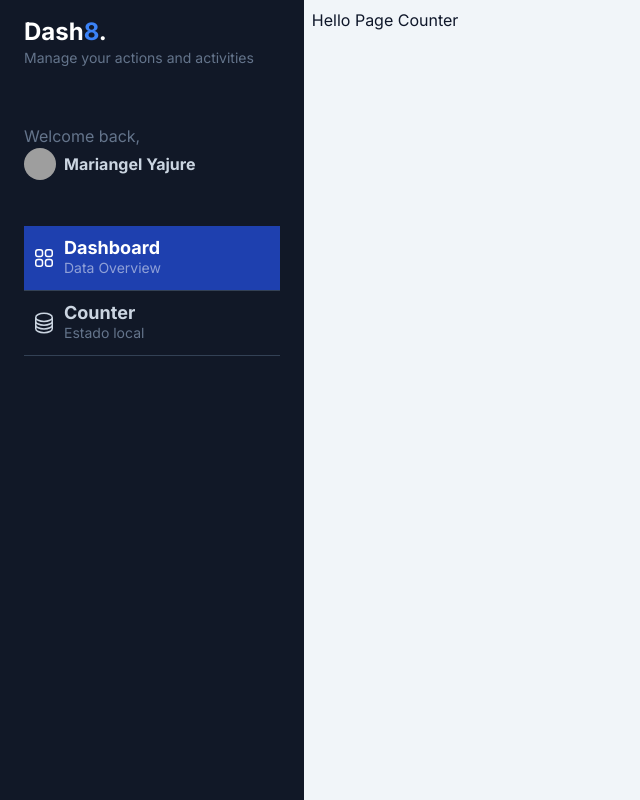
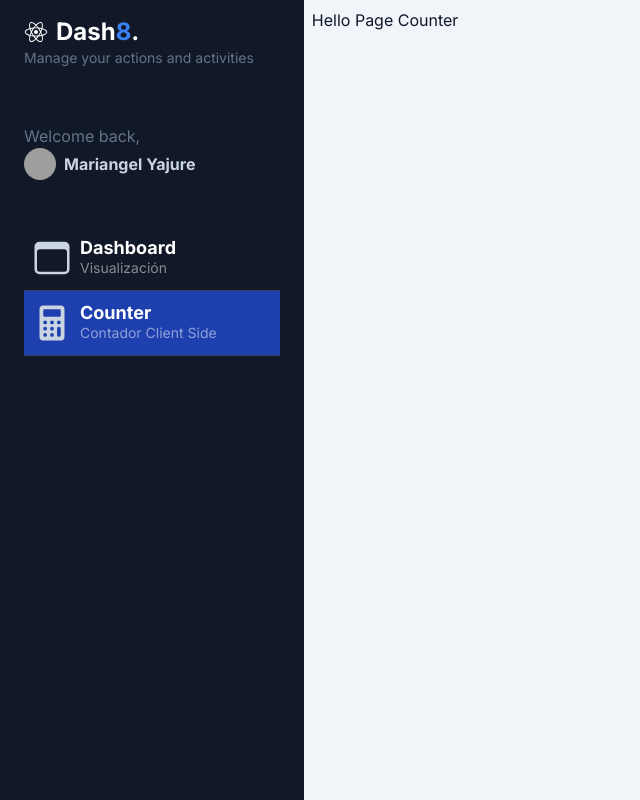
Before and after one commit to DramaQueeen26/my-dashboard-next, a Next.js app: page /dashboard/counter in a window 1280 px wide. Shown: the whole page, without its empty margins (0-640 px from the left). Built offline with nearby package versions, Linux system fonts and the light colour scheme; grey boxes are pictures that could not be loaded.

Commit message:
Iconos y ruta activa

```diff
--- a/package.json
+++ b/package.json
@@ -19,6 +19,7 @@
     "postcss": "8.4.24",
     "react": "18.2.0",
     "react-dom": "18.2.0",
+    "react-icons": "^4.10.1",
     "tailwindcss": "3.3.2",
     "typescript": "5.1.6"
   }
--- a/src/app/components/Sidebar.tsx
+++ b/src/app/components/Sidebar.tsx
@@ -1,5 +1,21 @@
 import Image from 'next/image'
-import React from 'react'
+import { IoBrowsersOutline, IoCalculator, IoLogoReact } from 'react-icons/io5';
+import { SidebarMenuItem } from './SidebarMenuItem';
+
+const menuItems = [
+  {
+    path: '/dashboard/main',
+    icon: <IoBrowsersOutline size={40} />,
+    title: 'Dashboard',
+    subtitle: 'Visualización'
+  },
+  {
+    path: '/dashboard/counter',
+    icon: <IoCalculator size={40} />,
+    title: 'Counter',
+    subtitle: 'Contador Client Side'
+  },
+];
 
 export const Sidebar = () => {
   return (
@@ -8,7 +24,11 @@ export const Sidebar = () => {
       className="bg-gray-900 min-h-screen z-10 text-slate-300 w-64 left-0 h-screen overflow-y-scroll">
 
       <div id="logo" className="my-4 px-6">
-        <h1 className="text-lg md:text-2xl font-bold text-white">Dash<span className="text-blue-500">8</span>.</h1>
+        <h1 className="flex items-center text-lg md:text-2xl font-bold text-white">
+          <IoLogoReact className='mr-2' />
+          <span>Dash</span>
+          <span className="text-blue-500">8</span>.
+        </h1>
         <p className="text-slate-500 text-sm">Manage your actions and activities</p>
       </div>
       <div id="profile" className="px-6 py-10">
@@ -31,32 +51,14 @@ export const Sidebar = () => {
 
 
       <div id="nav" className="w-full px-6">
-
-        <a href="#" className="w-full px-2 inline-flex space-x-2 items-center border-b border-slate-700 py-3 bg-blue-800 hover:bg-white/5 transition ease-linear duration-150">
-          <div>
-            <svg xmlns="http://www.w3.org/2000/svg" fill="none" viewBox="0 0 24 24" strokeWidth="1.5" stroke="currentColor" className="w-6 h-6 text-white">
-              <path strokeLinecap="round" strokeLinejoin="round" d="M3.75 6A2.25 2.25 0 016 3.75h2.25A2.25 2.25 0 0110.5 6v2.25a2.25 2.25 0 01-2.25 2.25H6a2.25 2.25 0 01-2.25-2.25V6zM3.75 15.75A2.25 2.25 0 016 13.5h2.25a2.25 2.25 0 012.25 2.25V18a2.25 2.25 0 01-2.25 2.25H6A2.25 2.25 0 013.75 18v-2.25zM13.5 6a2.25 2.25 0 012.25-2.25H18A2.25 2.25 0 0120.25 6v2.25A2.25 2.25 0 0118 10.5h-2.25a2.25 2.25 0 01-2.25-2.25V6zM13.5 15.75a2.25 2.25 0 012.25-2.25H18a2.25 2.25 0 012.25 2.25V18A2.25 2.25 0 0118 20.25h-2.25A2.25 2.25 0 0113.5 18v-2.25z" />
-            </svg>
-
-          </div>
-          <div className="flex flex-col">
-            <span className="text-lg font-bold leading-5 text-white">Dashboard</span>
-            <span className="text-sm text-white/50 hidden md:block">Data Overview</span>
-          </div>
-        </a>
-
-        <a href="#" className="w-full px-2 inline-flex space-x-2 items-center border-b border-slate-700 py-3 hover:bg-white/5 transition ease-linear duration-150">
-          <div>
-            <svg xmlns="http://www.w3.org/2000/svg" fill="none" viewBox="0 0 24 24" strokeWidth="1.5" stroke="currentColor" className="w-6 h-6">
-              <path strokeLinecap="round" strokeLinejoin="round" d="M20.25 6.375c0 2.278-3.694 4.125-8.25 4.125S3.75 8.653 3.75 6.375m16.5 0c0-2.278-3.694-4.125-8.25-4.125S3.75 4.097 3.75 6.375m16.5 0v11.25c0 2.278-3.694 4.125-8.25 4.125s-8.25-1.847-8.25-4.125V6.375m16.5 0v3.75m-16.5-3.75v3.75m16.5 0v3.75C20.25 16.153 16.556 18 12 18s-8.25-1.847-8.25-4.125v-3.75m16.5 0c0 2.278-3.694 4.125-8.25 4.125s-8.25-1.847-8.25-4.125" />
-            </svg>
-          </div>
-          <div className="flex flex-col">
-            <span className="text-lg text-slate-300 font-bold leading-5">Counter</span>
-            <span className="text-sm text-slate-500 hidden md:block">Estado local</span>
-          </div>
-        </a>
-
+        {
+          menuItems.map(item => (
+            <SidebarMenuItem
+              key={item.path}
+              {...item}
+            />
+          ))
+        }
       </div>
     </div>
   )
--- /dev/null
+++ b/src/app/components/SidebarMenuItem.tsx
@@ -0,0 +1,27 @@
+'use client'
+import Link from "next/link";
+import { usePathname } from "next/navigation";
+
+interface Props {
+  path: string;
+  icon: JSX.Element;
+  title: string;
+  subtitle: string;
+}
+
+export const SidebarMenuItem = ({ path, icon, title, subtitle } : Props) => {
+
+  const currentPath = usePathname();
+
+  return (
+    <Link href={path} className={`w-full px-2 inline-flex space-x-2 items-center border-b border-slate-700 py-3 ${ ( currentPath === path ) && 'bg-blue-800' } hover:bg-white/5 transition ease-linear duration-150"`}>
+      <div>
+        {icon}
+      </div>
+      <div className="flex flex-col">
+        <span className="text-lg font-bold leading-5 text-white">{ title }</span>
+        <span className="text-sm text-white/50 hidden md:block">{ subtitle }</span>
+      </div>
+    </Link>
+  )
+}
--- /dev/null
+++ b/src/app/dashboard/main/page.tsx
@@ -0,0 +1,8 @@
+
+export default function MainPage() {
+  return (
+    <div>
+      <h1>Hello Page Main</h1>
+    </div>
+  );
+}
--- a/src/app/page.tsx
+++ b/src/app/page.tsx
@@ -2,6 +2,6 @@ import { redirect } from 'next/navigation';
 
 export default function HomePage() {
 
-  redirect('/dashboard/counter');
+  redirect('/dashboard/main');
 
 }
```
Also changed, not shown: 1 other file (tests, documents, lock files or other folders).
